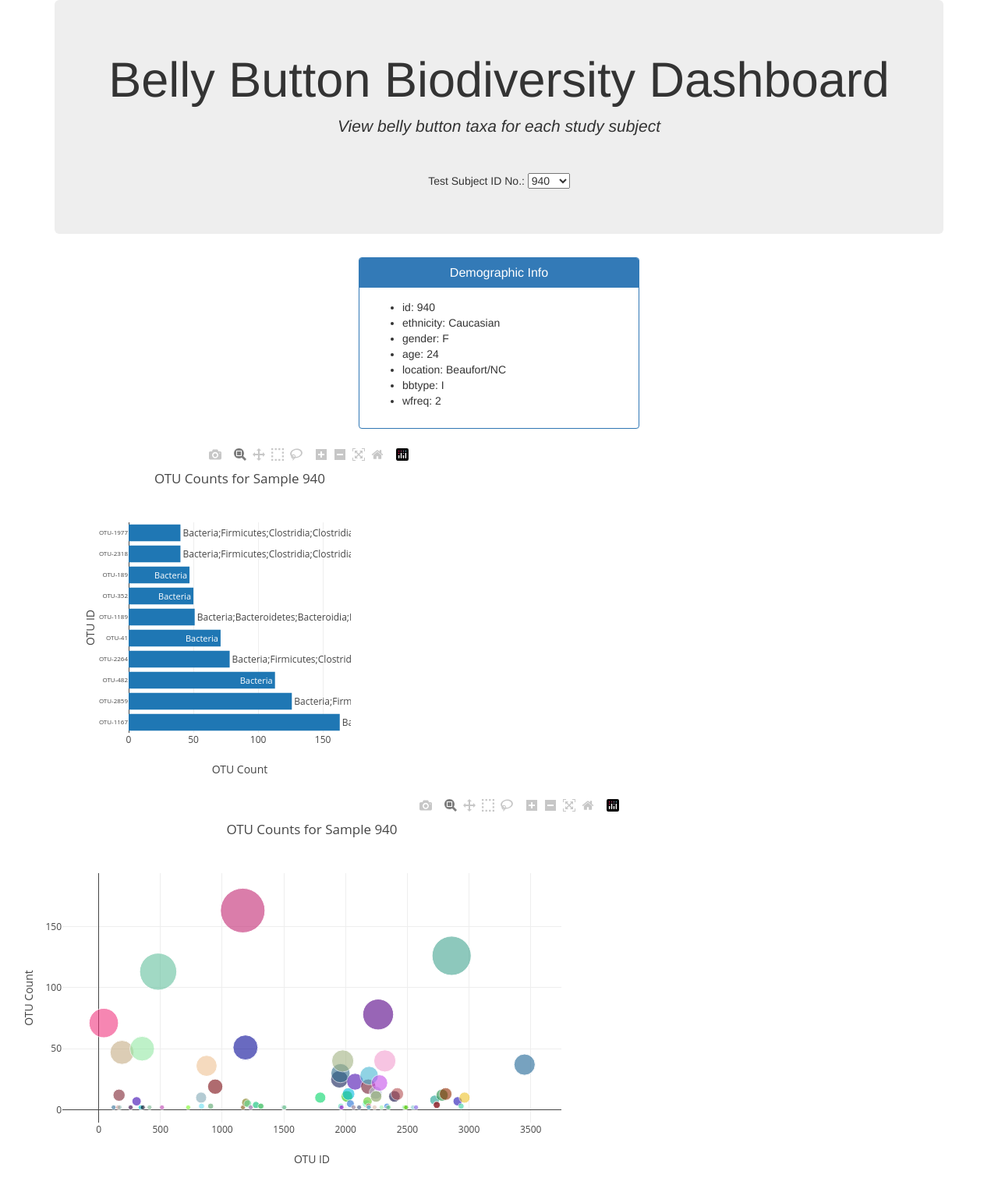
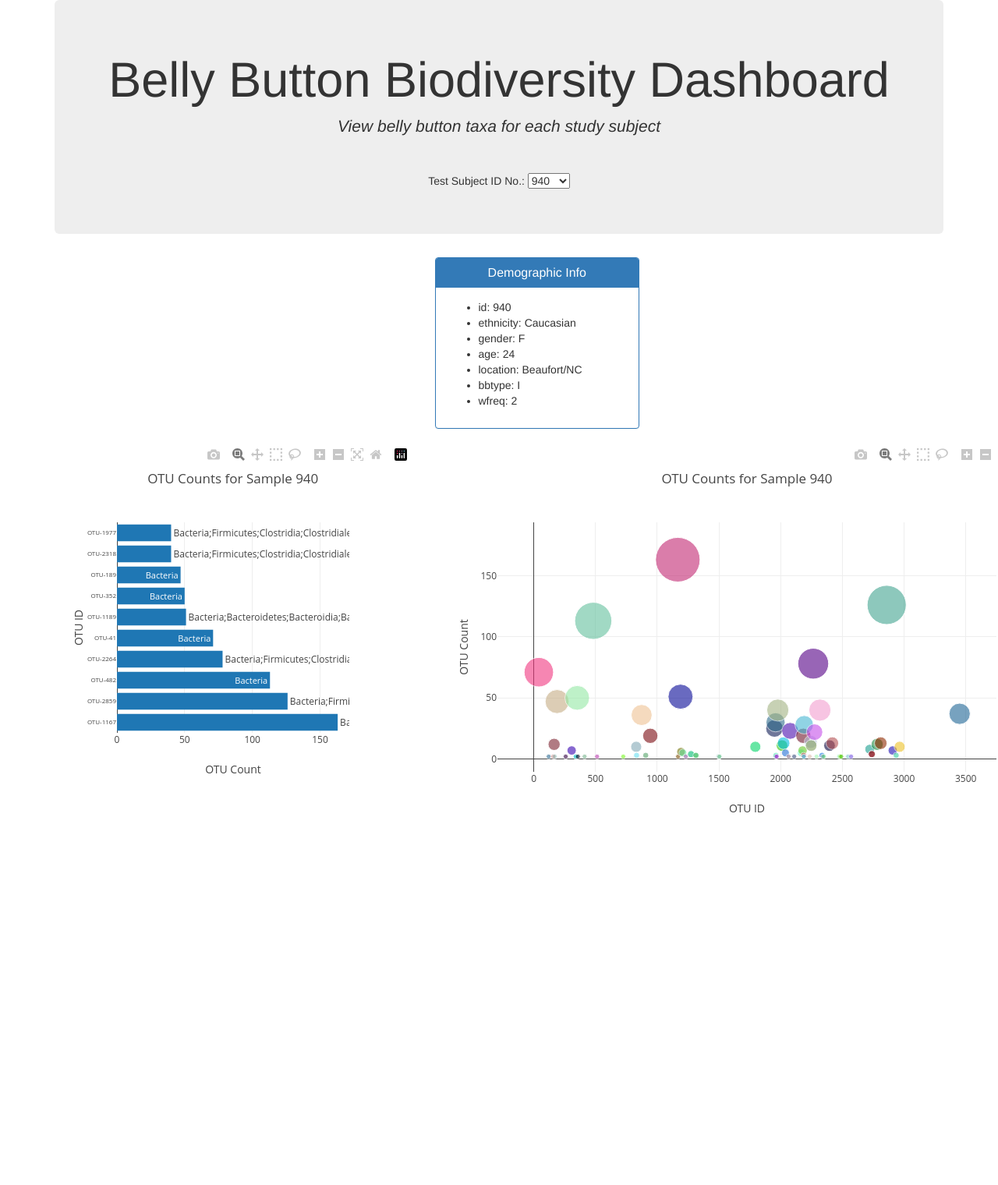
Before and after one commit to saguaroland1939/plotly-challenge, a Flask app: page / in a window 1280 px wide; the page is wider, and only the part inside the window is pictured. Shown: that part at 78% size. After the commit the page ends 1042 px from the top of that part, so only its background shows below. Run offline with Flask 2, Linux system fonts and the light colour scheme; some libraries are stand-ins or nearby versions.

Commit message:
Positions charts in same row.

```diff
--- a/templates/index.html
+++ b/templates/index.html
@@ -30,7 +30,7 @@
       </div> <!-- close column div -->
     </div> <!-- close row div -->
     <div class="row">
-      <div class="col-md-4 col-md-offset-4">
+      <div class="col-md-3 col-md-offset-5">
         <!-- Demographic Info (metadata) -->
         <div class="panel panel-primary">
           <div class="panel-heading">
@@ -41,21 +41,22 @@
               <!-- Metadata is dynamically appended here by app.js -->
             </ul>
           </div>
-        </div> <!-- Close panel div -->
-      </div> <!-- Close column div -->
-    </div> <!-- Close row div -->
+        </div> <!-- Close panel -->
+      </div> <!-- Close column -->
+    </div> <!-- Close row -->
 
-      <!-- Bar chart -->
+    <!-- Charts share row -->
+    <div class="row">
+
+      <!-- Bar chart column -->
       <div class="col-md-5">
         <div id="bar-chart">
           <!-- Bar chart goes here -->
         </div>
       </div>
-    </div>
-    <div class="row">
-      <div class="col-md-12">
 
-        <!-- Bubble chart -->
+      <!-- Bubble chart column -->
+      <div class="col-md-7">
         <div id="bubble-chart">
           <!-- Bubble chart goes here -->
         </div>
```
